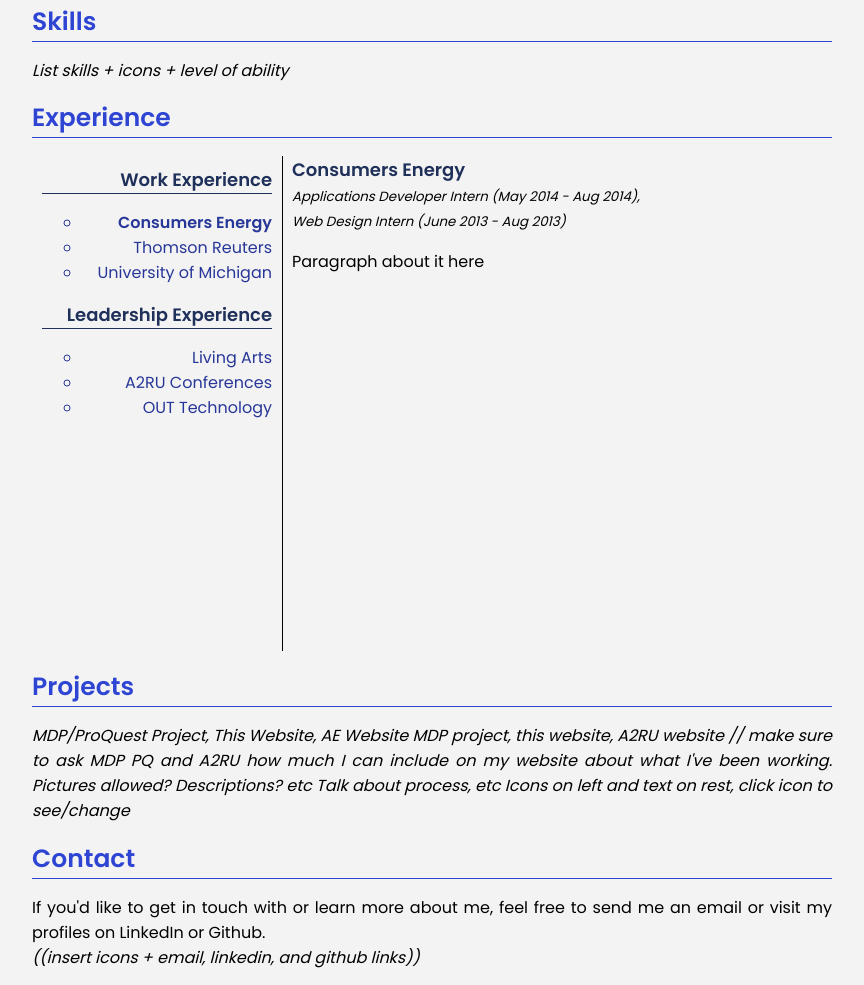
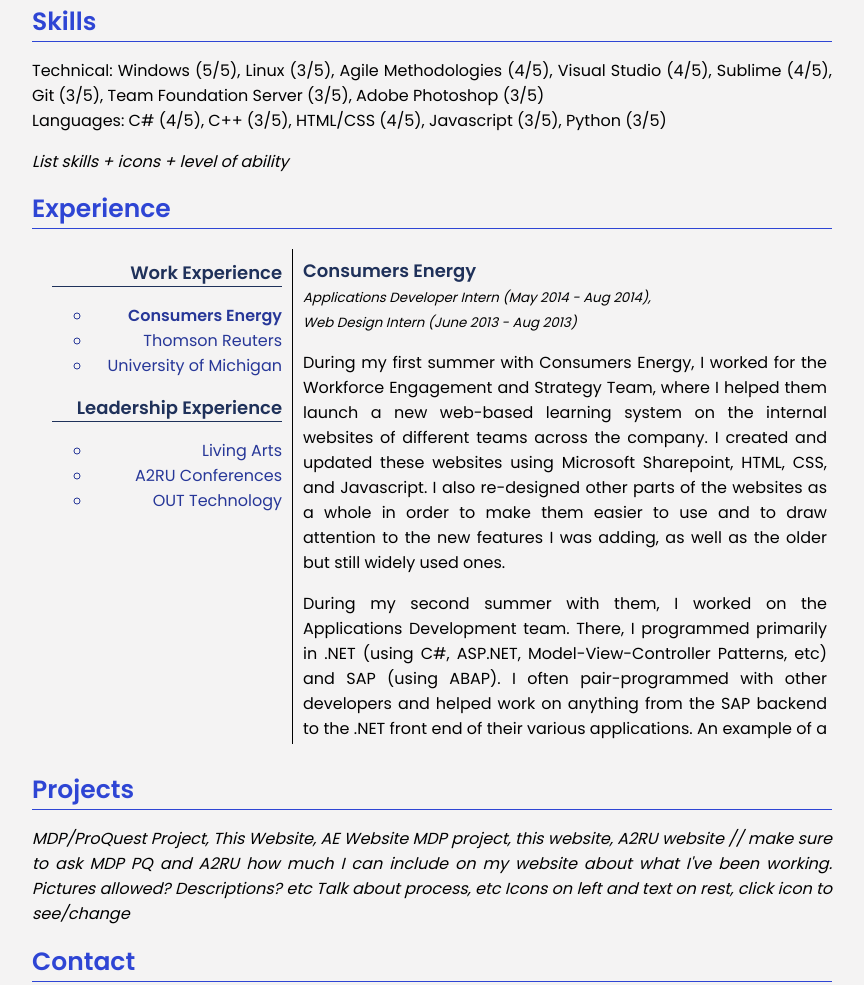
Before and after one commit to boulanza/boulanza.github.io, a plain HTML site: page dev.html in a window 1280 px wide. Shown: the part 607-1592 px from the top of the page, without its empty margins (208-1072 px from the left). Drawn offline with nearby package versions, Linux system fonts and the light colour scheme.

Commit message:
content update

```diff
--- a/dev.css
+++ b/dev.css
@@ -86,15 +86,12 @@ height: 0;
 width: 0;
 }
 
-/* expBox is container, expNav contiains ul li etc, then the content is exp# (1-6)
-and they each have the class expContent, selectedLink is class for selected tab,
-selectedContent is class for selected content */
-
 #expNav {
 	float: left;
 	border-right: 1px solid black;
 	text-align: right;
 	padding: 10px;
+	margin: 10px;
 	width: 230px;
 	height: 475px;
 }
@@ -118,9 +115,11 @@ selectedContent is class for selected content */
 
 .expContent {
 	display: none;
-	padding-left: 260px;
 }
 
 .expContent.selectedContent {
 	display: inherit;
+	height: 504px;
+	overflow: auto;
+	padding-right: 5px;
 }
--- a/dev.html
+++ b/dev.html
@@ -31,6 +31,10 @@
 <a name="skills" class="top"></a>
 <h1>Skills</h1>
 <p>
+	Technical: Windows (5/5), Linux (3/5), Agile Methodologies (4/5), Visual Studio (4/5), Sublime (4/5), Git (3/5), Team Foundation Server (3/5), Adobe Photoshop (3/5)<br />
+	Languages: C# (4/5), C++ (3/5), HTML/CSS (4/5), Javascript (3/5), Python (3/5)
+</p>
+<p>
 	<em>List skills + icons + level of ability</em>
 </p>
 
@@ -56,7 +60,11 @@
 		<small><em>Applications Developer Intern (May 2014 - Aug 2014),
 		<br />Web Design Intern (June 2013 - Aug 2013)</em></small>
 		<p>
-			Paragraph about it here
+			During my first summer with Consumers Energy, I worked for the Workforce Engagement and Strategy Team, where I helped them launch a new web-based learning system on the internal websites of different teams across the company. I created and updated these websites using Microsoft Sharepoint, HTML, CSS, and Javascript. I also re-designed other parts of the websites as a whole in order to make them easier to use and to draw attention to the new features I was adding, as well as the older but still widely used ones.
+		</p>
+		<p>
+
+			During my second summer with them, I worked on the Applications Development team. There, I programmed primarily in .NET (using C#, ASP.NET, Model-View-Controller Patterns, etc) and SAP (using ABAP). I often pair-programmed with other developers and helped work on anything from the SAP backend to the .NET front end of their various applications. An example of a project I worked on while I was there was an automatic export of project cards from their Leankit Kanban board, which helped their Agile process become more efficient. This program would run on a server and automatically pull the data from the online board and then upload it to their internal sharepoint website. This freed up space on the site, helped it run quicker, and also freed up the time of the managers who previously had to do this work by hand.
 		</p>
 	</div>
 	<div id="exp2" class="expContent">
@@ -78,21 +86,21 @@
 		<h3>Living Arts</h3>
 		<small><em>Mentor, Executive/Alumni Boards Member (2012 - 2016)</em></small>
 		<p>
-			Paragraph about it here
+			Living Arts is a living/learning community at the University of Michigan where students of all different disciplines come together to explore innovation and creativity. Upperclassmen mentor freshmen in monthly problem-solving/creative activities and a year-long project centered around innovation. I joined as a freshman in 2012, where I became the freshmen representative on the student executive board, which planned events both for our community and for outreach. As a sophomore in 2013, I stayed on as a mentor in the program. After "graduating" it that year, I have since joined the alumni board, which focuses on planning events to bring alumni and current students together. I also led a Website Workshop for students in the program three times, where I helped teach them how to create their very own website using HTML and CSS.
 		</p>
 	</div>
 	<div id="exp5" class="expContent">
 		<h3>Alliance for the Arts in Research Universities</h3>
 		<small><em>Student Conference Advisor, Attendee (2013 - 2015)</em></small>
 		<p>
-			Paragraph about it here
+			The Alliance for the Arts in Research Universities (A2RU) is a new national organization that focuses on the place and importance of the arts in academics, technology, research, and community. In 2013 they launched their Emerging Creatives conference for students. I, along with one other student, was chosen to represent students and help plan this conference. I then attended it that year as well as in 2014 and helped out with planning/setup again in 2015. During the conference, students would identify a problem and then work on developing a solution during the weekend-long event. My first year, my group made an app that would ask you questions about what you did during the day and then give you the chance you had of dying that day by measuring the "danger" of said activities. The message of it was supposed to be for you to live life to the fullest since you never know what could happen. The second year my group aimed to revamp the education system. We developed a program for high schools that would connect local business, students, and community leaders together to help foster increased community activity and help keep students engaged.
 		</p>
 	</div>
 	<div id="exp6" class="expContent">
-		<h3>OUT Technology Conference</h3>
+		<h3>OUT For Undergrad Technology Conference</h3>
 		<small><em>Conference Attendee (2015)</em></small>
 		<p>
-			Paragraph about it here
+			The OUT For Undergad Technology Conference is a conference for top-performing LGBTQ students from around the country. There, we learned from industry professionals about what the tech and corporate worlds are like for LGBTQ people and how we can embrace our identities in a professional setting. We also learned about many top companies and their specific areas of tech, whether it be UI/UX, software engineering, Frontend/Backend development, or anything else.
 		</p>
 	</div>
 </div>
```
